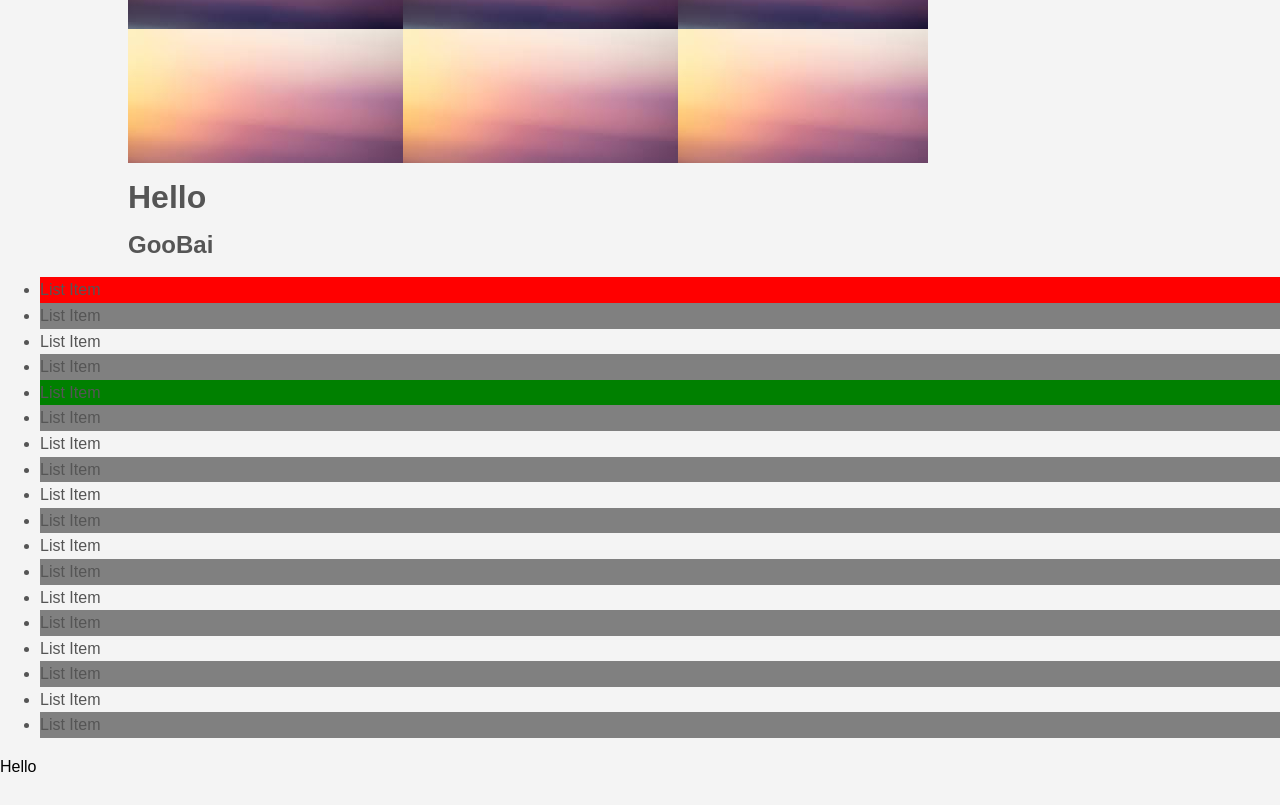
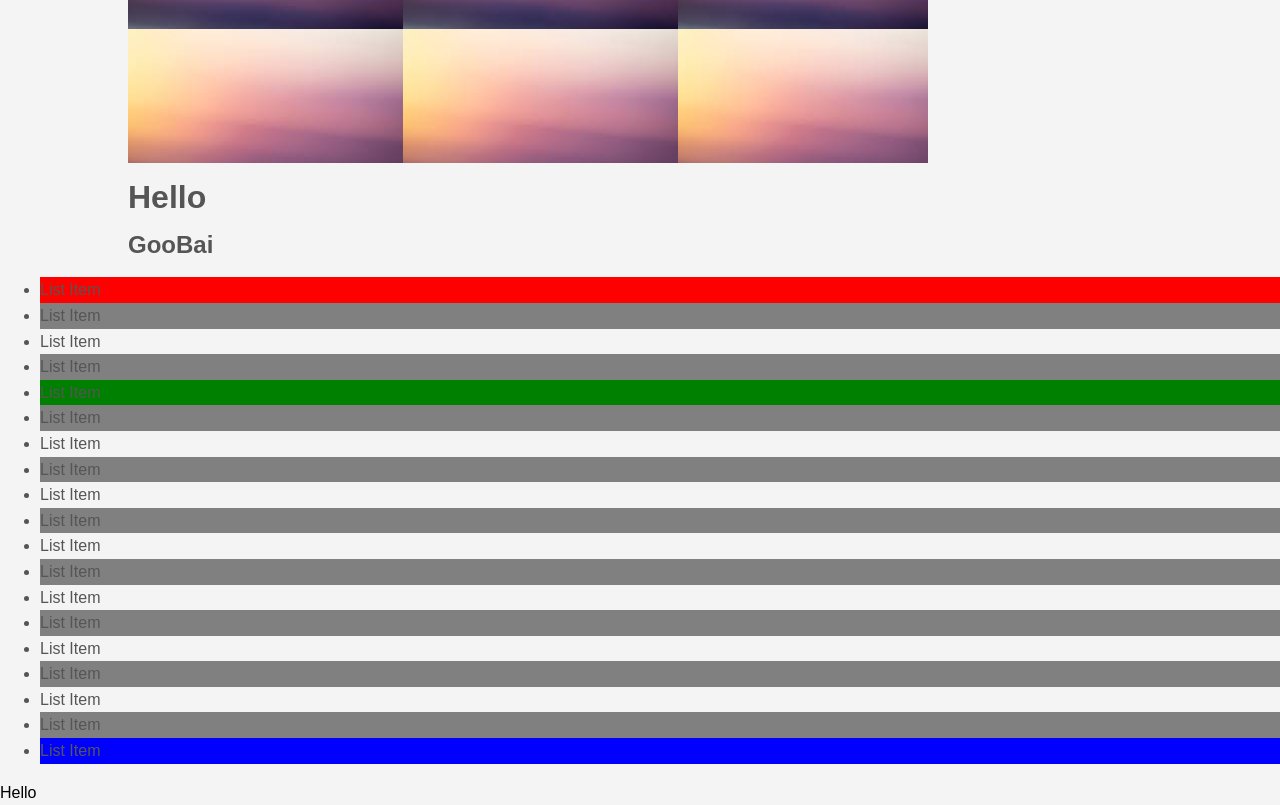
Before and after one commit to JPLiwag23/First-Project, a plain HTML site: page CSS/Csscheatsheet/index.html in a window 1280 px wide. Shown: the part 2874-3679 px from the top of the page. Before the commit the page ends 3654 px from the top, so only its background shows below. Drawn offline with Linux system fonts and the light colour scheme.

Commit message:
practice

```diff
--- a/CSS/Csscheatsheet/index.html
+++ b/CSS/Csscheatsheet/index.html
@@ -94,7 +94,7 @@
     <li>List Item</li>
     <li>List Item</li>
     <li>List Item</li>
-
+    <li>List Item</li>
 </ul>
 
 </div><!-- ./container ends -->
```
